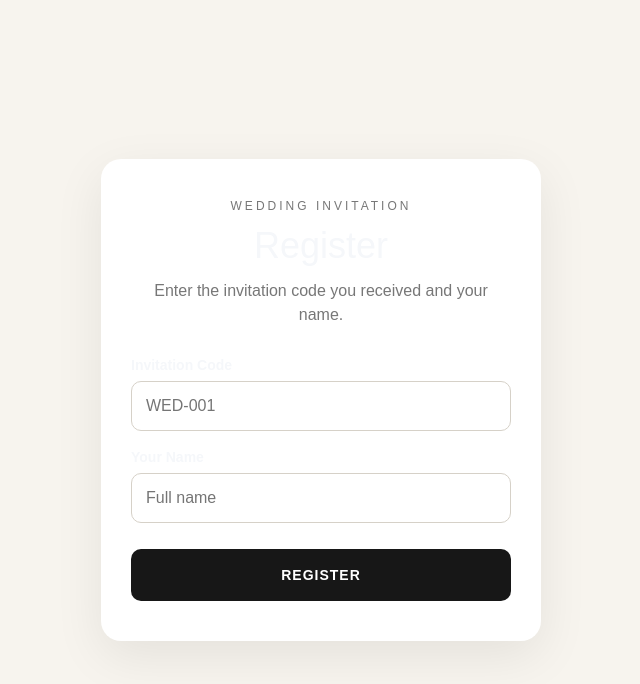
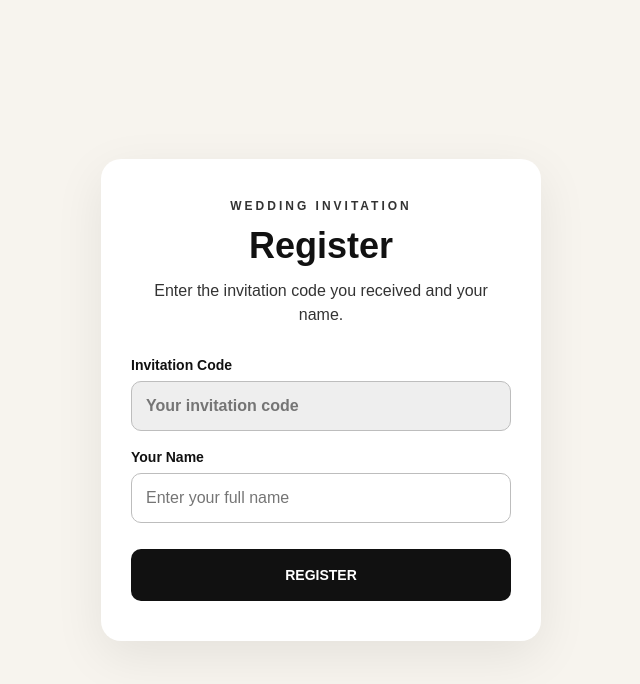
Before and after one commit to not99me/wedding-qr-entry, a Next.js app in the folder wedding-qr-entry-scanner/: page /register in a window 1280 px wide. Shown: the top 684 px of the page, without its empty margins (319-959 px from the left). Built offline with nearby package versions, Linux system fonts and the light colour scheme.

Commit message:
Update page.js

```diff
--- a/wedding-qr-entry-scanner/app/register/page.js
+++ b/wedding-qr-entry-scanner/app/register/page.js
@@ -1,6 +1,6 @@
 "use client";
 
-import { useState } from "react";
+import { useEffect, useState } from "react";
 
 export default function RegisterPage() {
   const [code, setCode] = useState("");
@@ -8,14 +8,20 @@ export default function RegisterPage() {
   const [message, setMessage] = useState("");
   const [loading, setLoading] = useState(false);
 
+  useEffect(() => {
+    const params = new URLSearchParams(window.location.search);
+    const invitationCode = params.get("code");
+
+    if (invitationCode) {
+      setCode(invitationCode.toUpperCase());
+    }
+  }, []);
+
   async function handleSubmit(e) {
     e.preventDefault();
 
-    const cleanCode = code.trim().toUpperCase();
-    const cleanName = name.trim();
-
-    if (!cleanCode || !cleanName) {
-      setMessage("Please enter your invitation code and name.");
+    if (!code || !name.trim()) {
+      setMessage("Please enter your name.");
       return;
     }
 
@@ -29,8 +35,8 @@ export default function RegisterPage() {
           "Content-Type": "application/json",
         },
         body: JSON.stringify({
-          code: cleanCode,
-          name: cleanName,
+          code,
+          name: name.trim(),
         }),
       });
 
@@ -54,7 +60,9 @@ export default function RegisterPage() {
   return (
     <main style={styles.page}>
       <div style={styles.card}>
-        <div style={styles.smallTitle}>WEDDING INVITATION</div>
+        <div style={styles.smallTitle}>
+          WEDDING INVITATION
+        </div>
 
         <h1 style={styles.title}>Register</h1>
 
@@ -63,25 +71,27 @@ export default function RegisterPage() {
         </p>
 
         <form onSubmit={handleSubmit}>
-          <label style={styles.label}>Invitation Code</label>
+          <label style={styles.label}>
+            Invitation Code
+          </label>
 
           <input
             type="text"
             value={code}
-            onChange={(e) => setCode(e.target.value)}
-            placeholder="WED-001"
-            autoCapitalize="characters"
-            autoComplete="off"
-            style={styles.input}
+            readOnly
+            placeholder="Your invitation code"
+            style={styles.codeInput}
           />
 
-          <label style={styles.label}>Your Name</label>
+          <label style={styles.label}>
+            Your Name
+          </label>
 
           <input
             type="text"
             value={name}
             onChange={(e) => setName(e.target.value)}
-            placeholder="Full name"
+            placeholder="Enter your full name"
             autoComplete="name"
             style={styles.input}
           />
@@ -89,10 +99,7 @@ export default function RegisterPage() {
           <button
             type="submit"
             disabled={loading}
-            style={{
-              ...styles.button,
-              opacity: loading ? 0.6 : 1,
-            }}
+            style={styles.button}
           >
             {loading ? "REGISTERING..." : "REGISTER"}
           </button>
@@ -116,8 +123,8 @@ const styles = {
     alignItems: "center",
     justifyContent: "center",
     padding: "24px",
-    boxSizing: "border-box",
     fontFamily: "Arial, sans-serif",
+    color: "#111111",
   },
 
   card: {
@@ -126,28 +133,30 @@ const styles = {
     background: "#ffffff",
     padding: "40px 30px",
     borderRadius: "20px",
-    boxShadow: "0 15px 50px rgba(0,0,0,0.08)",
-    boxSizing: "border-box",
+    boxShadow: "0 15px 50px rgba(0, 0, 0, 0.08)",
+    color: "#111111",
   },
 
   smallTitle: {
     textAlign: "center",
     fontSize: "12px",
     letterSpacing: "3px",
-    color: "#777",
+    color: "#333333",
     marginBottom: "12px",
+    fontWeight: "600",
   },
 
   title: {
     textAlign: "center",
-    margin: "0",
+    margin: 0,
     fontSize: "36px",
-    fontWeight: "500",
+    fontWeight: "600",
+    color: "#111111",
   },
 
   subtitle: {
     textAlign: "center",
-    color: "#777",
+    color: "#333333",
     lineHeight: "1.5",
     margin: "12px 0 30px",
   },
@@ -155,19 +164,35 @@ const styles = {
   label: {
     display: "block",
     fontSize: "14px",
-    fontWeight: "600",
+    fontWeight: "700",
+    color: "#111111",
     marginBottom: "8px",
     marginTop: "18px",
+  },
+
+  codeInput: {
+    width: "100%",
+    height: "50px",
+    boxSizing: "border-box",
+    border: "1px solid #bdbdbd",
+    borderRadius: "10px",
+    padding: "0 14px",
+    fontSize: "16px",
+    color: "#111111",
+    background: "#eeeeee",
+    fontWeight: "600",
   },
 
   input: {
     width: "100%",
     height: "50px",
     boxSizing: "border-box",
-    border: "1px solid #d6d1c8",
+    border: "1px solid #bdbdbd",
     borderRadius: "10px",
     padding: "0 14px",
     fontSize: "16px",
+    color: "#111111",
+    background: "#ffffff",
     outline: "none",
   },
 
@@ -177,11 +202,10 @@ const styles = {
     marginTop: "26px",
     border: "none",
     borderRadius: "10px",
-    background: "#171717",
+    background: "#111111",
     color: "#ffffff",
     fontSize: "14px",
     fontWeight: "700",
-    letterSpacing: "1px",
     cursor: "pointer",
   },
 
@@ -189,8 +213,9 @@ const styles = {
     marginTop: "20px",
     padding: "14px",
     borderRadius: "10px",
-    background: "#f1f1f1",
+    background: "#eeeeee",
+    color: "#111111",
     textAlign: "center",
-    fontSize: "14px",
+    fontWeight: "600",
   },
 };
```
